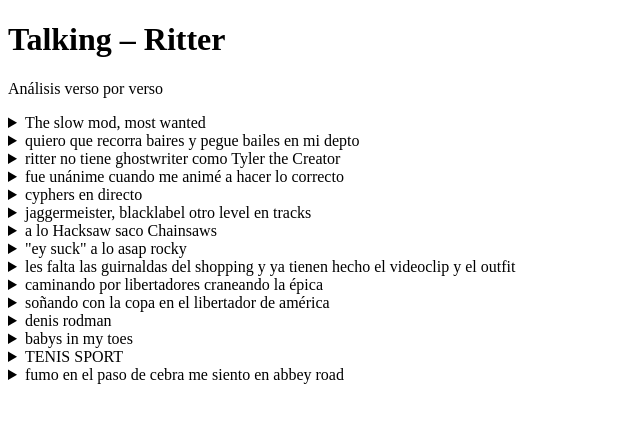
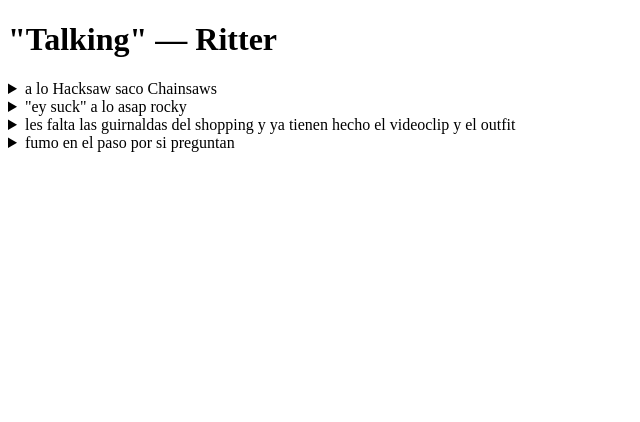
Before and after one commit to vilchi808s/entre-versos-y-barras, a Next.js app: page /talking in a window 1280 px wide. Shown: the top 422 px of the page, without its empty margins (0-640 px from the left). Built offline with nearby package versions, Linux system fonts and the light colour scheme.

Commit message:
Update talking.js

```diff
--- a/pages/talking.js
+++ b/pages/talking.js
@@ -1,40 +1,29 @@
-import VersoExplicado from '../components/VersoExplicado';
+import VersoExplicado from '@/components/VersoExplicado';
 
 export default function Talking() {
   return (
-    <div className="p-6 max-w-3xl mx-auto space-y-6">
-      <h1 className="text-3xl font-bold">Talking – Ritter</h1>
-      <p className="text-sm text-gray-500">Análisis verso por verso</p>
+    <div className="p-6 space-y-4">
+      <h1 className="text-3xl font-bold">"Talking" — Ritter</h1>
 
-      <VersoExplicado verso="The slow mod, most wanted" explicacion="Se describe como una versión lenta del 'modo' más deseado. 'Mod' puede aludir a una estética (como la subcultura británica), o a una actitud personalizada ('modo' propio de ser). Al juntar 'slow mod' con 'most wanted', juega con la contradicción entre ir lento pero ser muy buscado. Barra de apertura que refleja estilo y confianza, con aire introspectivo." />
+      <VersoExplicado
+        verso="a lo Hacksaw saco Chainsaws"
+        explicacion="‘Hacksaw’ hace referencia a la película 'Hacksaw Ridge', sobre un soldado que salva vidas sin disparar un solo tiro. Pero Ritter da el giro: él saca 'chainsaws', sierras eléctricas, sugiriendo agresividad artística. Está listo para cortar con todo, para destruir estructuras. Es una declaración de guerra poética."
+      />
 
-      <VersoExplicado verso="quiero que recorra baires y pegue bailes en mi depto" explicacion="Una línea cargada de deseo cotidiano y personal: sueña con que esa persona recorra Buenos Aires ('baires') y termine bailando en su departamento. Habla de intimidad emocional, de compartir lo urbano con lo doméstico. La aliteración en 'baires', 'baile', 'depto' crea musicalidad sin esfuerzo." />
+      <VersoExplicado
+        verso='"ey suck" a lo asap rocky'
+        explicacion="Imita el flow y dicción de A$AP Rocky, conocido por su estilo arrastrado y melódico. 'Ey suck' suena como una crítica disimulada ('you suck'), dicho con gracia. Juega con la forma y el fondo: una burla escondida en un homenaje estilístico. Sutil, pero afilado."
+      />
 
-      <VersoExplicado verso="ritter no tiene ghostwriter como Tyler the Creator" explicacion="Afirma con orgullo que escribe sus propias letras, a diferencia del rumor que alguna vez rondó sobre Tyler, The Creator. Es una barra sobre autenticidad: lo que dice viene de él, no de otro. Además, establece su lugar como artista con voz propia en un panorama donde muchos son 'fabricados'." />
+      <VersoExplicado
+        verso="les falta las guirnaldas del shopping y ya tienen hecho el videoclip y el outfit"
+        explicacion="Una joya de crítica. Dice que muchos tienen ya el look de videoclip con solo comprarse adornos del shopping. No tienen contenido, pero lucen como estrellas. Ridiculiza el consumismo superficial en el rap actual. Y la musicalidad de ‘guirnaldas del shopping’ alarga la ironía con ritmo."
+      />
 
-      <VersoExplicado verso="fue unánime cuando me animé a hacer lo correcto" explicacion="La estructura rítmica entre 'unánime' y 'me animé' muestra técnica y fluidez. El verso insinúa que cuando decidió seguir su convicción (hacer lo correcto), incluso quienes no estaban con él lo reconocieron. También hay una doble lectura: hacer lo correcto puede referirse a dejar de callar, rapear en serio o exponerse emocionalmente." />
-
-      <VersoExplicado verso="cyphers en directo" explicacion="El término 'cypher' refiere a encuentros de freestyle donde raperos improvisan versos. Que sean 'en directo' implica crudeza, riesgo y presencia. Es una afirmación de que ha estado donde hay que estar, frente a frente, sin filtros. No se esconde detrás de pistas producidas: lo suyo es real." />
-
-      <VersoExplicado verso="jaggermeister, blacklabel otro level en tracks" explicacion="La mención de dos bebidas fuertes y costosas (Jägermeister y Johnnie Walker Black Label) no es solo por ostentar. Habla de rituales nocturnos, del sabor amargo que acompaña el proceso creativo. 'Otro level en tracks' une ese estilo con la música: su nivel está por encima, y hasta el trago lo representa." />
-
-      <VersoExplicado verso="a lo Hacksaw saco Chainsaws" explicacion="'Hacksaw' hace referencia a la película 'Hacksaw Ridge', sobre un soldado que salva vidas sin disparar un solo tiro. Pero Ritter da el giro: él saca 'chainsaws', sierras eléctricas, sugiriendo agresividad artística. Está listo para cortar con todo, para destruir estructuras. Es una declaración de guerra poética." />
-
-      <VersoExplicado verso='"ey suck" a lo asap rocky' explicacion="Imita el flow y dicción de A$AP Rocky, conocido por su estilo arrastrado y melódico. 'Ey suck' suena como una crítica disimulada ('you suck'), dicho con gracia. Juega con la forma y el fondo: una burla escondida en un homenaje estilístico. Sutil, pero afilado." />
-
-      <VersoExplicado verso="les falta las guirnaldas del shopping y ya tienen hecho el videoclip y el outfit" explicacion="Una joya de crítica. Dice que muchos tienen ya el look de videoclip con solo comprarse adornos del shopping. No tienen contenido, pero lucen como estrellas. Ridiculiza el consumismo superficial en el rap actual. Y la musicalidad de 'guirnaldas del shopping' alarga la ironía con ritmo." />
-
-      <VersoExplicado verso="caminando por libertadores craneando la épica" explicacion="Camina por una calle real o simbólica ('Libertadores') mientras trama ideas épicas. Puede ser literal (Buenos Aires), futbolístico (el torneo), o ideológico (los Libertadores de América). En todos los casos, se sitúa a sí mismo como alguien que planea grandeza desde la calle." />
-
-      <VersoExplicado verso="soñando con la copa en el libertador de américa" explicacion="Clarísima referencia futbolera a la Copa Libertadores. Pero va más allá: 'soñar con la copa' implica victoria, consagración. Él no juega al fútbol, pero su campo de batalla es otro: la música. El rap como su final de campeonato. Ambición con poesía de potrero." />
-
-      <VersoExplicado verso="denis rodman" explicacion="Un nombre suelto que dice mucho. Rodman fue rebelde, polémico, pero imparable en su rol. Al soltarlo sin contexto, Ritter se asocia a ese caos efectivo. Es una barra-identidad: diferente, intenso, incontrolable, pero necesario en cualquier equipo ganador." />
-
-      <VersoExplicado verso="babys in my toes" explicacion="Puede entenderse como una referencia a zapatillas de marca (los 'babies') o como símbolo de ligereza y movimiento constante. Tener 'babies in my toes' es andar bien calzado, con estilo, en la calle. Otra posible lectura es que esas 'babies' lo siguen de cerca, hasta los pies." />
-
-      <VersoExplicado verso="TENIS SPORT" explicacion="Reafirma la línea anterior: el deporte, la calle, la moda, todo junto. Es también una forma de marcar un estilo de vida: estar en movimiento, estar listo. Tiene la fuerza de un statement: sin verbo, sin conexión, como un cartel. Seco, claro, callejero." />
-
-      <VersoExplicado verso="fumo en el paso de cebra me siento en abbey road" explicacion="La barra es una pintura. Imagina fumar en un paso peatonal (zebra crossing), sintiéndose parte de la historia musical. Abbey Road es una de las portadas más famosas del mundo. Él se siente tan icónico como los Beatles cruzando esa calle. Es un momento de gloria personal, cotidiano pero eterno." />
+      <VersoExplicado
+        verso="fumo en el paso por si preguntan"
+        explicacion="‘Fumo en El Paso’ puede tener doble sentido. Por un lado, hace referencia literal a fumar en El Paso, Texas, lugar fronterizo con fuerte presencia mexicana. Por otro, ‘fumo en el paso’ es una metáfora del movimiento continuo: está en tránsito, sigue avanzando. También puede sugerir rebeldía o relajación en medio del viaje."
+      />
     </div>
   );
 }
```
